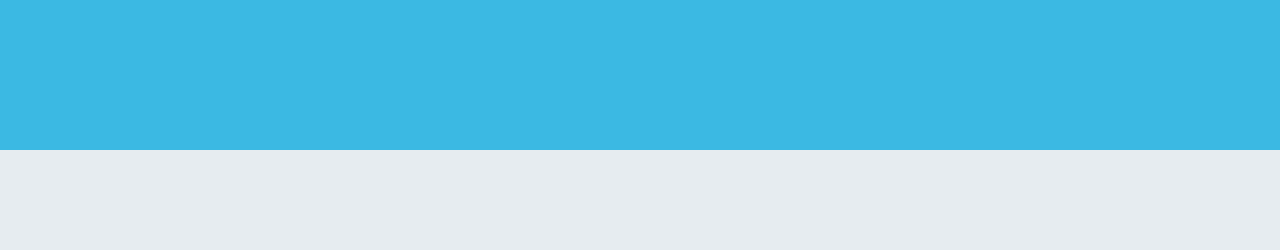
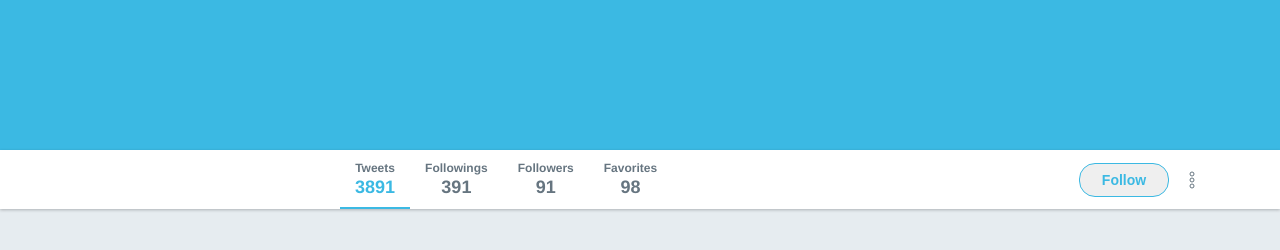
Before and after one commit to cristianoprogramador/cursoFlexBox, a plain HTML site: page index.html in a window 1280 px wide. Shown: the part 276-526 px from the top of the page. Drawn offline with Linux system fonts and the light colour scheme.

Commit message:
Barra superior concluida

```diff
--- a/index.html
+++ b/index.html
@@ -31,6 +31,34 @@
     <div class="banner">
         <h1>Twitter do Cristiano</h1>
     </div>
+
+    <div class="bar">
+       <div class="content">
+        <ul>
+            <li class="active">
+                <span>Tweets</span>
+                <strong>3891</strong>
+            </li>
+            <li>
+                <span>Followings</span>
+                <strong>391</strong>
+            </li>
+            <li>
+                <span>Followers</span>
+                <strong>91</strong>
+            </li>
+            <li>
+                <span>Favorites</span>
+                <strong>98</strong>
+            </li>
+        </ul>
+
+        <div class="actions">
+            <button>Follow</button>
+            <img src="/images/more.svg" alt="">
+        </div>
+       </div>
+    </div>
 </body>
 
 </html>
--- a/styles.css
+++ b/styles.css
@@ -109,3 +109,80 @@ div.banner{
 
     color: #fff;
 }
+
+div.bar {
+    height: 59px;
+    background: #fff;
+    box-shadow: 0 1px 3px rgba(0, 0, 0, 0.25);
+}
+
+div.bar .content {
+    display: flex;
+    justify-content: space-between;
+    align-items: center;
+    padding-left: 285px;
+    height: 100%;
+}
+
+div.bar .content ul {
+    display: flex;
+    list-style: none;
+    height: 100%;
+}
+
+div.bar .content ul li {
+    display: flex;
+    flex-direction: column;
+    justify-content: center;
+    align-items: center;
+    padding: 0 15px;
+    position: relative;
+}
+
+div.bar .content ul li.active::after {
+    content: '';
+    width: 100%;
+    height: 2px;
+    position: absolute;
+    bottom: 0;
+    left: 0;
+    background: #3bb9e3;
+}
+
+div.bar .content ul li span {
+    color: #667580;
+    font-size: 12px;
+    font-weight: bold;
+}
+
+div.bar .content ul li strong {
+    color: #667580;
+    font-size: 18px;
+    font-weight: bold;
+    margin-top: 2px;
+}
+
+div.bar .content ul li.active strong {
+    color: #3BB9E3;
+}
+
+div.bar .content .actions {
+    display: flex;
+}
+
+div.bar .content .actions button {
+    height: 34px;
+
+    display: flex;
+    align-items: center;
+    justify-content: center;
+
+    width: 90px;
+    font-weight: bold;
+    font-size: 14px;
+    color: #3bb9e3;
+    border: 1px solid #3BB9E3;
+    border-radius: 16px;
+
+    margin-right: 20px;
+}
```
